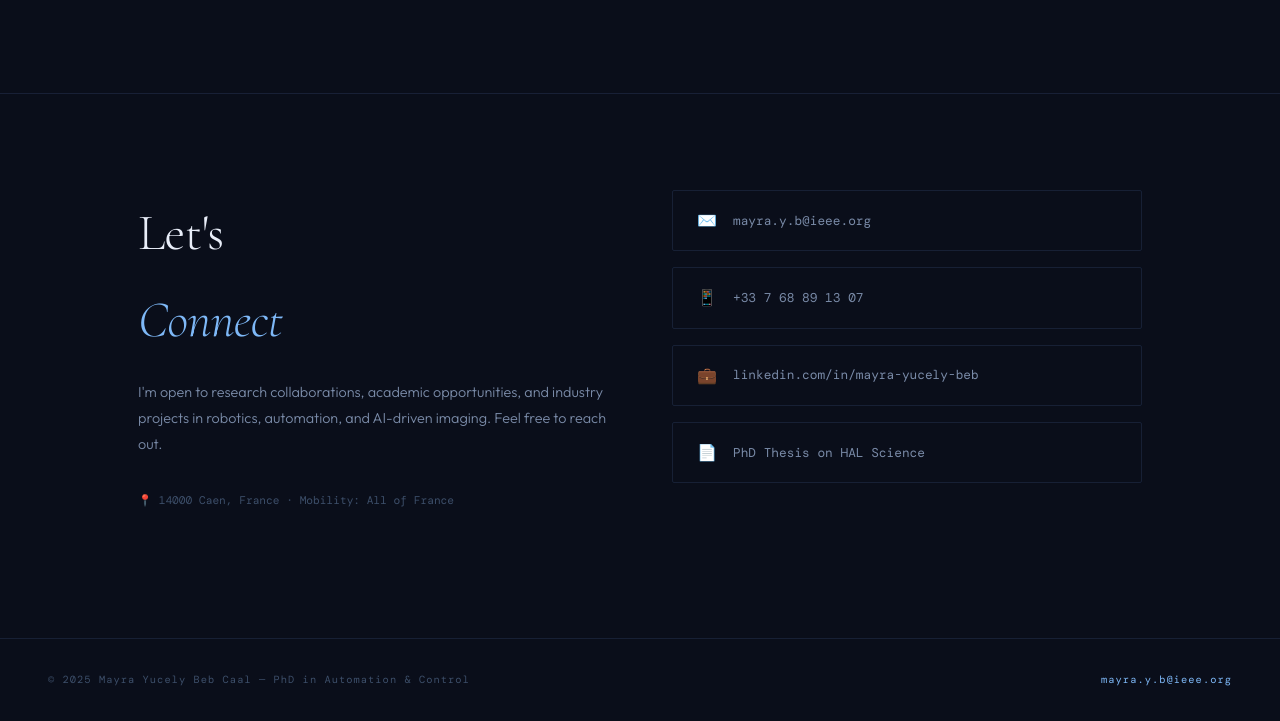
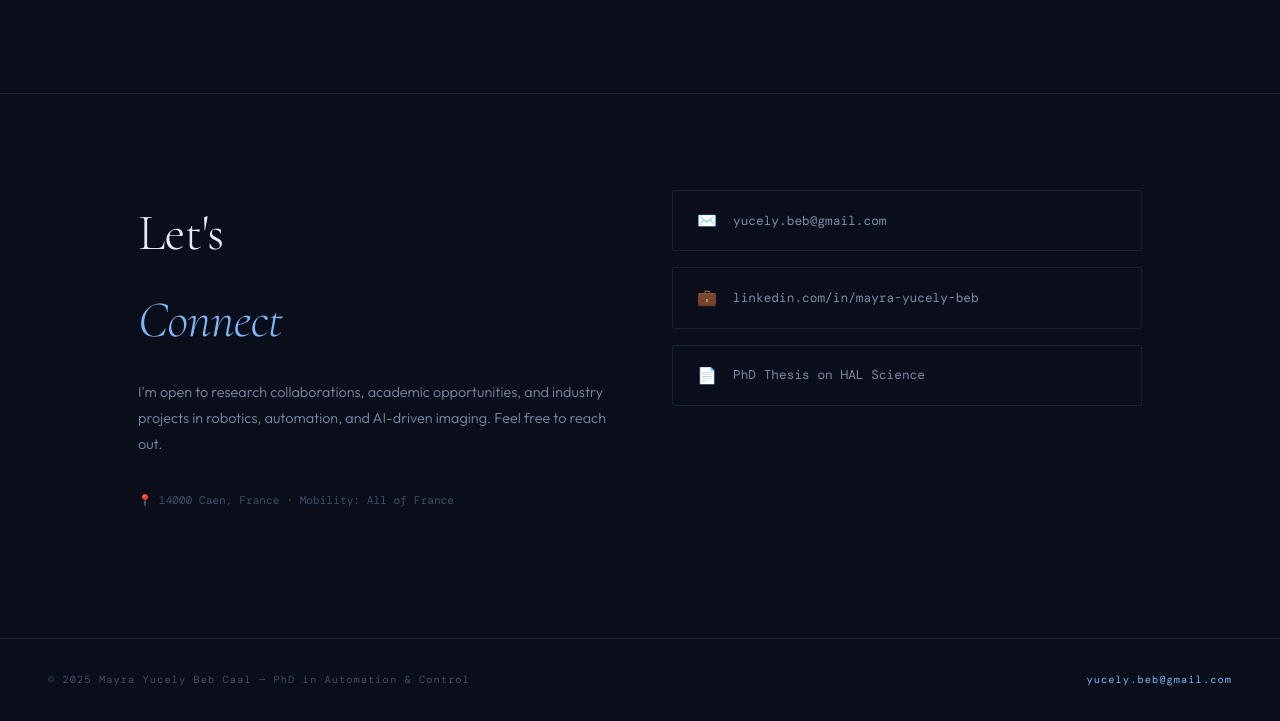
Before and after one commit to Yucely/yucely.com, a plain HTML site: page index.html in a window 1280 px wide. Shown: the part 6001-6722 px from the top of the page. Drawn offline with nearby package versions, Linux system fonts and the light colour scheme; a web font is replaced by a local one.

Commit message:
Add files via upload

```diff
--- a/index.html
+++ b/index.html
@@ -1141,13 +1141,9 @@
       </p>
     </div>
     <div class="contact-links">
-      <a href="mailto:mayra.y.b@ieee.org" class="contact-link">
+      <a href="mailto:yucely.beb@gmail.com" class="contact-link">
         <span class="icon">✉️</span>
-        <span>mayra.y.b@ieee.org</span>
-      </a>
-      <a href="tel:+33768891307" class="contact-link">
-        <span class="icon">📱</span>
-        <span>+33 7 68 89 13 07</span>
+        <span>yucely.beb@gmail.com</span>
       </a>
       <a href="https://www.linkedin.com/in/mayra-yucely-beb/" target="_blank" class="contact-link">
         <span class="icon">💼</span>
@@ -1164,7 +1160,7 @@
 <!-- FOOTER -->
 <footer>
   <p>© 2025 Mayra Yucely Beb Caal — PhD in Automation & Control</p>
-  <p><a href="mailto:mayra.y.b@ieee.org">mayra.y.b@ieee.org</a></p>
+  <p><a href="mailto:yucely.beb@gmail.com">yucely.beb@gmail.com</a></p>
 </footer>
 
 </body>
```
